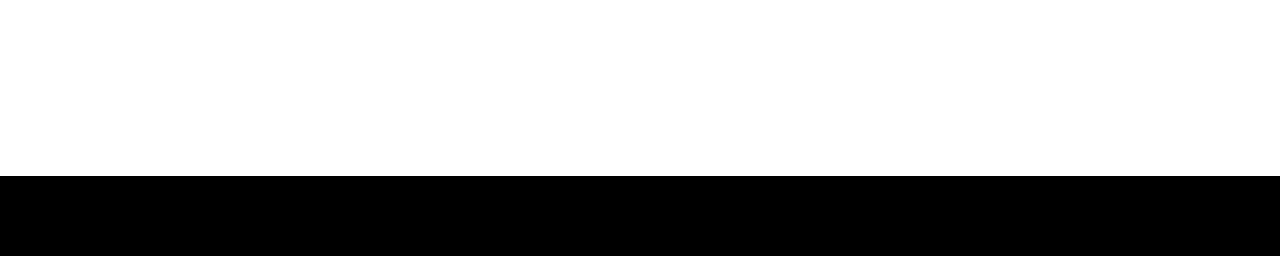
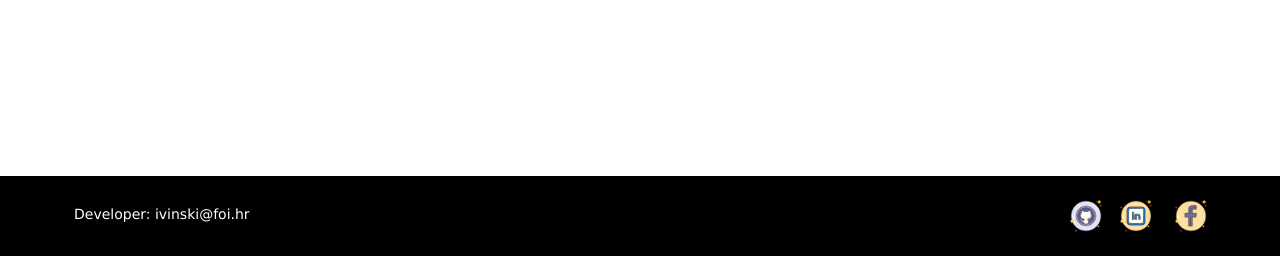
Before and after one commit to Ivan-Vinski/PostApp, a PHP site: page /main/main.php in a window 1280 px wide. Shown: the part 544-800 px from the top of the page. Run offline with PHP 8.4, Linux system fonts and the light colour scheme; the visitor is signed in with stand-in values (Sample User, id 1); data that the repository does not hold is empty.

Commit message:
Footer created

```diff
--- a/main/main.css
+++ b/main/main.css
@@ -1,4 +1,5 @@
 /* GLOBALS */
+
 *{
   margin: 0;
   padding: 0;
@@ -9,6 +10,8 @@ body{
   height: 100%;
   width: 100%;
   overflow: auto;
+  padding-bottom: 20vh;
+
 }
 
 /* HEADER */
@@ -39,7 +42,7 @@ header .container{
 #navContainer{
   text-align: right;
 }
-a{
+#navContainer a{
   position: relative;
   text-decoration: none;
   color: white;
@@ -50,7 +53,7 @@ a{
   transition-duration: 0.6s;
 
 }
-a:hover{
+#navContainer a:hover{
   color: orange;
 }
 
@@ -108,12 +111,6 @@ button:hover{
 }
 
 /* POSTS */
-section div{
-  border-left: 2px solid black;
-  border-right: 2px solid black;
-  padding: 10px;
-}
-
 .postsContainer{
   position: relative;
   height: 35vh;
@@ -122,11 +119,16 @@ section div{
   top: 10vh;
   text-align: left;
 }
+
+section div{
+  border-left: 2px solid black;
+  border-right: 2px solid black;
+  padding: 10px;
+}
 .timestampContainer{
   display: grid;
   grid-template-columns: 1fr 1fr;
 }
-
 .timestampContainer p{
   padding: 5px;
 }
@@ -148,4 +150,25 @@ footer{
   position: fixed;
   bottom: 0;
   z-index: 1;
+  display: grid;
+  grid-template-columns: 1fr 1fr;
 }
+
+footer .container{
+  width: 80%;
+  height: 50%;
+  margin: auto;
+}
+
+footer .container p{
+  color: white;
+  padding: 10px;
+  font-size: 14px;
+}
+
+footer .container img, footer .container a{
+  height: 40px;
+  width: 40px;
+  float: right;
+  margin: 0px 5px 0px 5px;
+}
--- a/main/main.php
+++ b/main/main.php
@@ -46,13 +46,17 @@
           </div>
         </section>";
       }
-      echo "<br><br>";
       closeConn($conn);
      ?>
 
     <footer>
-      <div class="">
-        nes
+      <div class="container">
+        <p>Developer: ivinski@foi.hr</p>
+      </div>
+      <div class="container">
+        <img src="../img/facebookIcon.png" alt="facebook"></img>
+        <a href="https://hr.linkedin.com/in/ivanvinski"><img src="../img/linkedInIcon.png" alt="linkedIn"></img></a>
+        <a href="https://github.com/VinsTheOne"><img src="../img/gitHubIcon.png" alt="gitHub"></img></a>
       </div>
     </footer>
 
```
Also changed, not shown: index.css (+24 -1 lines), index.php (+8 -1 lines), img/facebookIcon.png (added), img/gitHubIcon.png (added), img/linkedInIcon.png (added).
